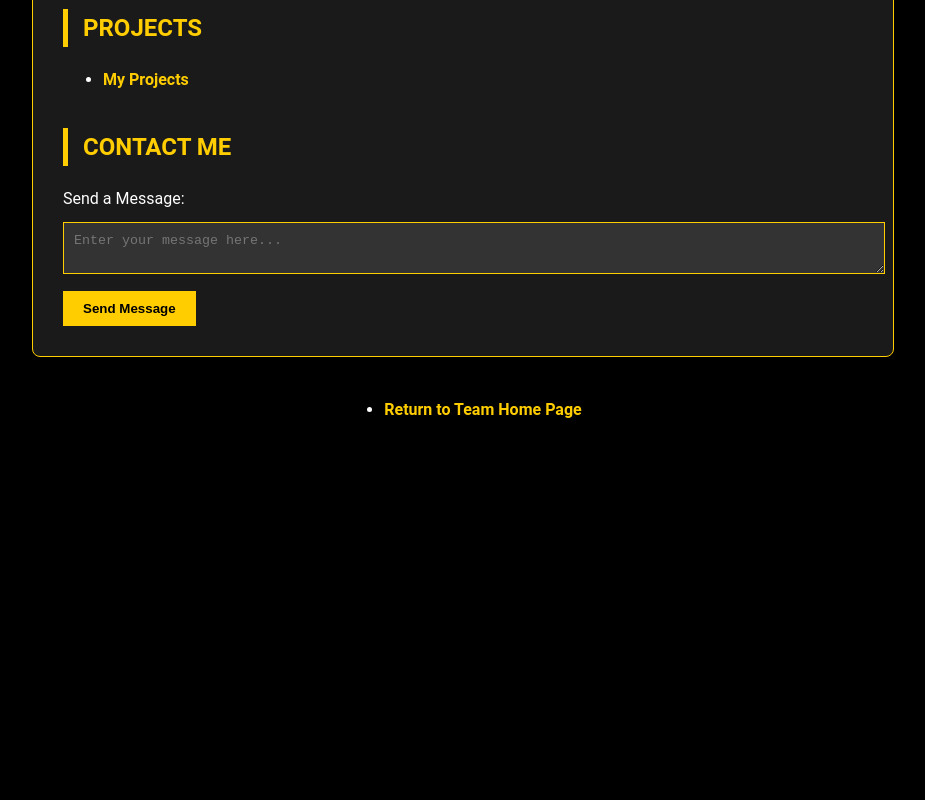
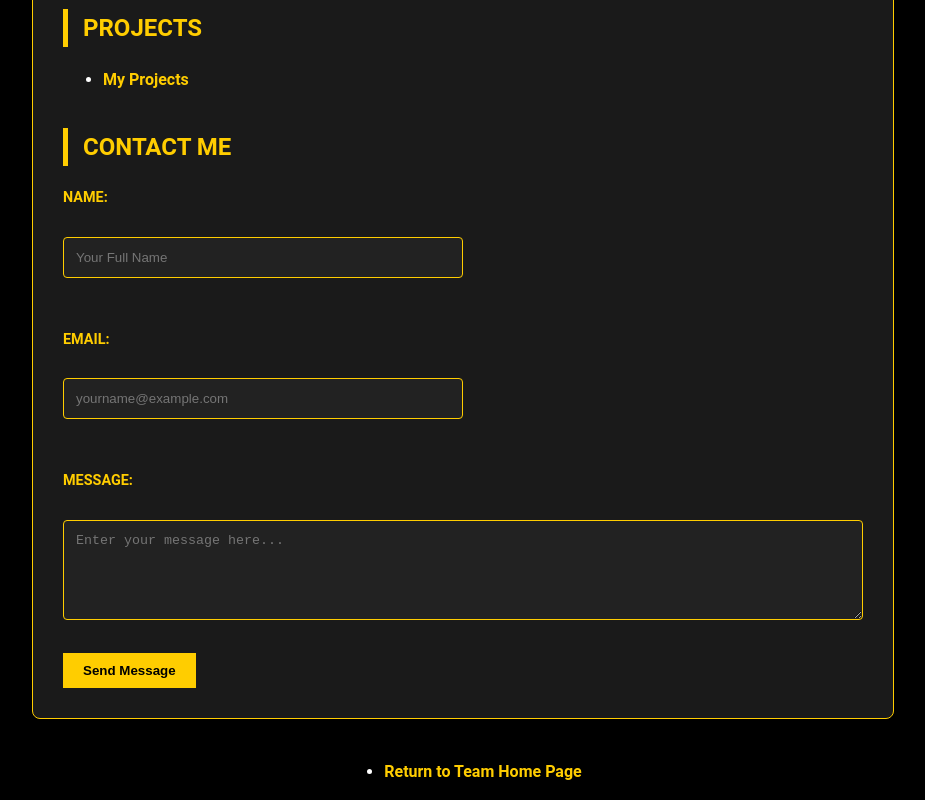
Before and after one commit to haydencg93/SeniorDesignLab3, a website: page jaley/index.html in a window 1280 px wide. Shown: the part 1089-1889 px from the top of the page, without its empty margins (177-1102 px from the left). Before the commit the page ends 1528 px from the top, so only its background shows below. Drawn offline with nearby package versions, Linux system fonts and the light colour scheme.

Commit message:
updated the contact/message thing

```diff
--- a/jaley/index.html
+++ b/jaley/index.html
@@ -61,8 +61,21 @@
     <section id="contact">
         <h2>Contact Me</h2>
         <form id="contact-form">
-            <label for="contact-message">Send a Message:</label><br>
-            <textarea id="contact-message" name="message" required placeholder="Enter your message here..."></textarea>
+            <div style="margin-bottom: 50px;">
+                <label for="contact-name">Name:</label><br>
+                <input type="text" id="contact-name" name="name" required placeholder="Your Full Name">
+            </div>
+
+            <div style="margin-bottom: 15px; margin-bottom: 50px;">
+                <label for="contact-email">Email:</label><br>
+                <input type="email" id="contact-email" name="email" required placeholder="yourname@example.com">
+            </div>
+
+            <div style="margin-bottom: 15px;">
+                <label for="contact-message">Message:</label><br>
+                <textarea id="contact-message" name="message" required placeholder="Enter your message here..."></textarea>
+            </div>
+
             <button type="submit">Send Message</button>
         </form>
     </section>
--- a/jaley/static/scripts/scripting.js
+++ b/jaley/static/scripts/scripting.js
@@ -33,41 +33,34 @@ function setupForms() {
 
     contactForm.addEventListener('submit', async (e) => {
         e.preventDefault();
+
+        const nameBox = document.getElementById('contact-name');
+        const emailBox = document.getElementById('contact-email');
         const messageBox = document.getElementById('contact-message');
-        const messageContent = messageBox.value;
 
         if (!_supabase) {
             alert("Database not ready. Please try again.");
             return;
         }
 
-        let senderIp = "Unknown";
-        try {
-            // Fetch the user's public IP address for the sender_ip
-            const ipResponse = await fetch('https://api.ipify.org?format=json');
-            const ipData = await ipResponse.json();
-            senderIp = ipData.ip;
-        } catch (ipErr) {
-            console.warn("Could not fetch IP, proceeding as Unknown.");
-        }
-
-        // Logic for appending to the 'messages' table
+        // Removed IP fetching logic entirely for privacy/cleaning
         const { error } = await _supabase
             .from('messages')
             .insert([
                 {
                     recipient_name: 'Jaley',
-                    message_content: messageContent,
-                    sender_ip: senderIp // Adding the fetched IP address
-                    // created_at is handled by Supabase default NOW()
+                    sender_name: nameBox.value,
+                    sender_email: emailBox.value,
+                    message_content: messageBox.value
+                    // sender_ip removed
                 }
             ]);
 
         if (error) {
             console.error("Error saving message:", error);
-            alert("Failed to send message. Please check connection.");
+            alert("Failed to send message.");
         } else {
-            alert("Message sent! It will be viewable in the team's protected area.");
+            alert("Message sent!");
             contactForm.reset();
         }
     });
--- a/jaley/static/styles/styling.css
+++ b/jaley/static/styles/styling.css
@@ -104,3 +104,35 @@ button {
 button:hover {
     background-color: var(--white);
 }
+
+#contact-form label {
+    display: block;
+    margin-bottom: 2px !important; /* Forces the label closer to the input below it */
+    margin-top: 15px;
+    color: var(--uiowa-gold);
+    font-weight: bold;
+    text-transform: uppercase;
+    font-size: 0.9rem;
+}
+
+input[type="text"],
+input[type="email"],
+textarea {
+    background-color: #222;
+    border: 1px solid var(--uiowa-gold);
+    color: var(--white);
+    padding: 12px;
+    margin-top: 0 !important;
+    box-sizing: border-box;
+    border-radius: 4px;
+}
+
+input[type="text"],
+input[type="email"] {
+    width: 50%; /* Keeps the half-width requirement */
+}
+
+textarea {
+    width: 100%; /* Keeps the message box full width */
+    min-height: 100px;
+}
```
